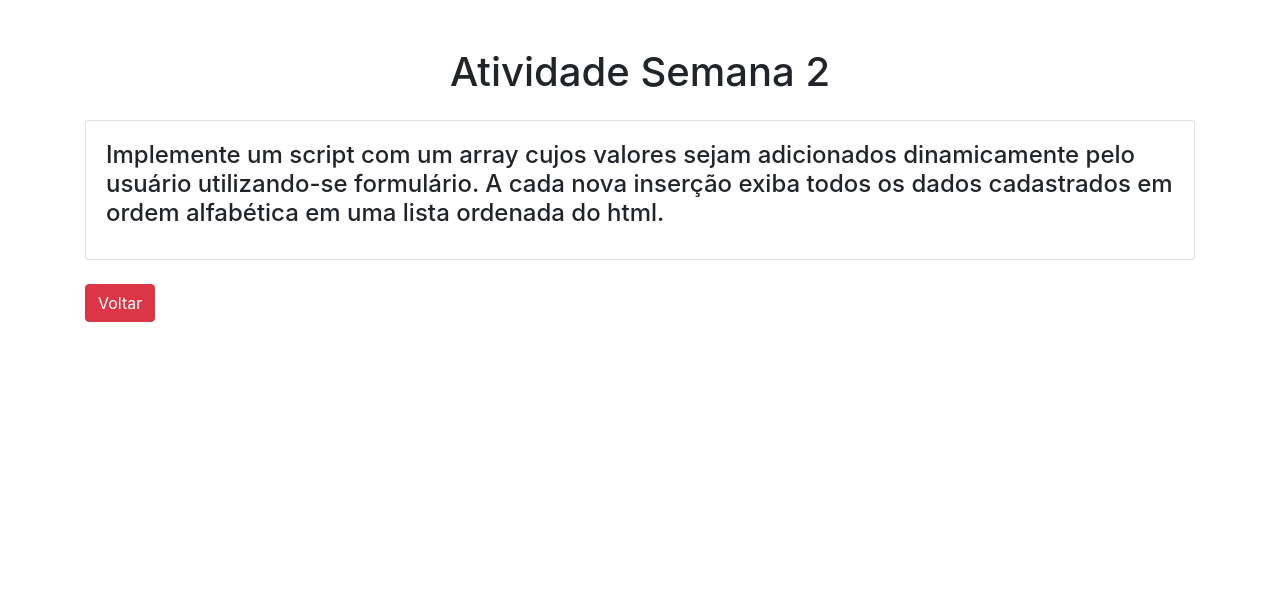
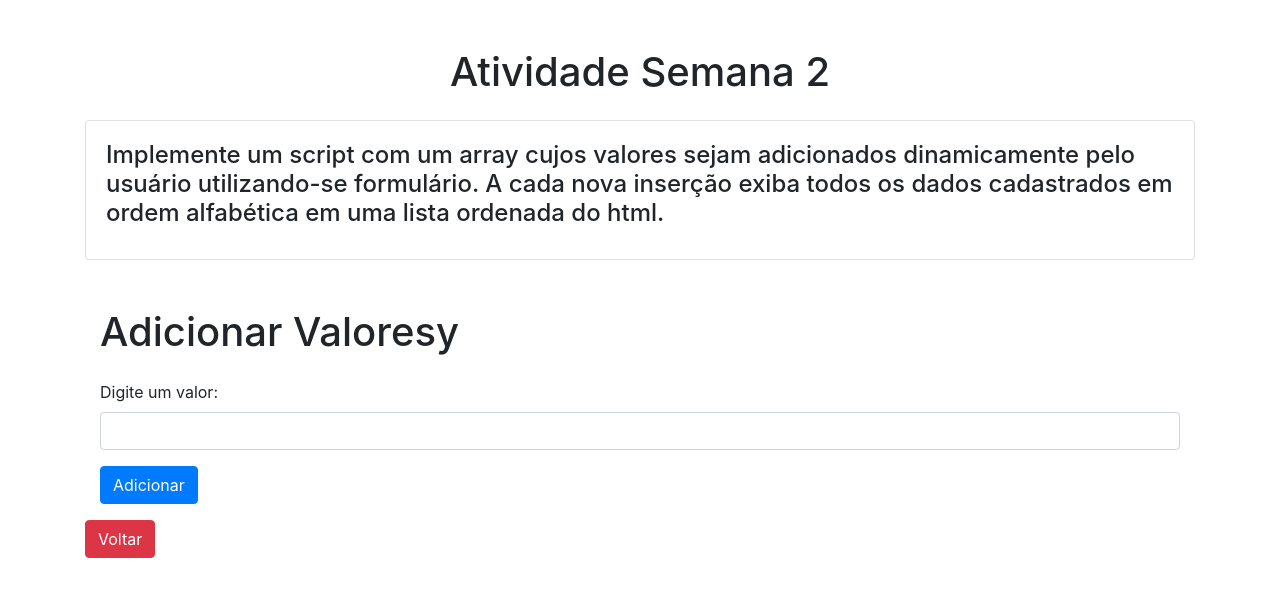
Before and after one commit to KaiqueSandel/AtividadesJS-LabES-FATEC, a plain HTML site: page semana2.html in a window 1280 px wide. Drawn offline with nearby package versions, Linux system fonts and the light colour scheme.

Commit message:
Update semana2.html

```diff
--- a/semana2.html
+++ b/semana2.html
@@ -15,7 +15,17 @@
                 <h4 class="card-title">Implemente um script com um array cujos valores sejam adicionados dinamicamente pelo usuário utilizando-se formulário. A cada nova inserção exiba todos os dados cadastrados em ordem alfabética em uma lista ordenada do html.</h4>
             </div>
         </div>
-
+    <div class="container mt-5">
+        <h1 class="mb-4">Adicionar Valoresy</h1>
+        <form onsubmit="event.preventDefault(); adicionarValor();" class="mb-3">
+            <div class="form-group">
+                <label for="valor">Digite um valor:</label>
+                <input type="text" id="valor" class="form-control">
+            </div>
+            <button type="submit" class="btn btn-primary">Adicionar</button>
+        </form>
+        <div id="valores-lista"></div>
+    </div>
         <a href="index.html"><button class="btn btn-danger">Voltar</button></a>
     </div>
     <script src="https://code.jquery.com/jquery-3.5.1.slim.min.js"></script>
```
